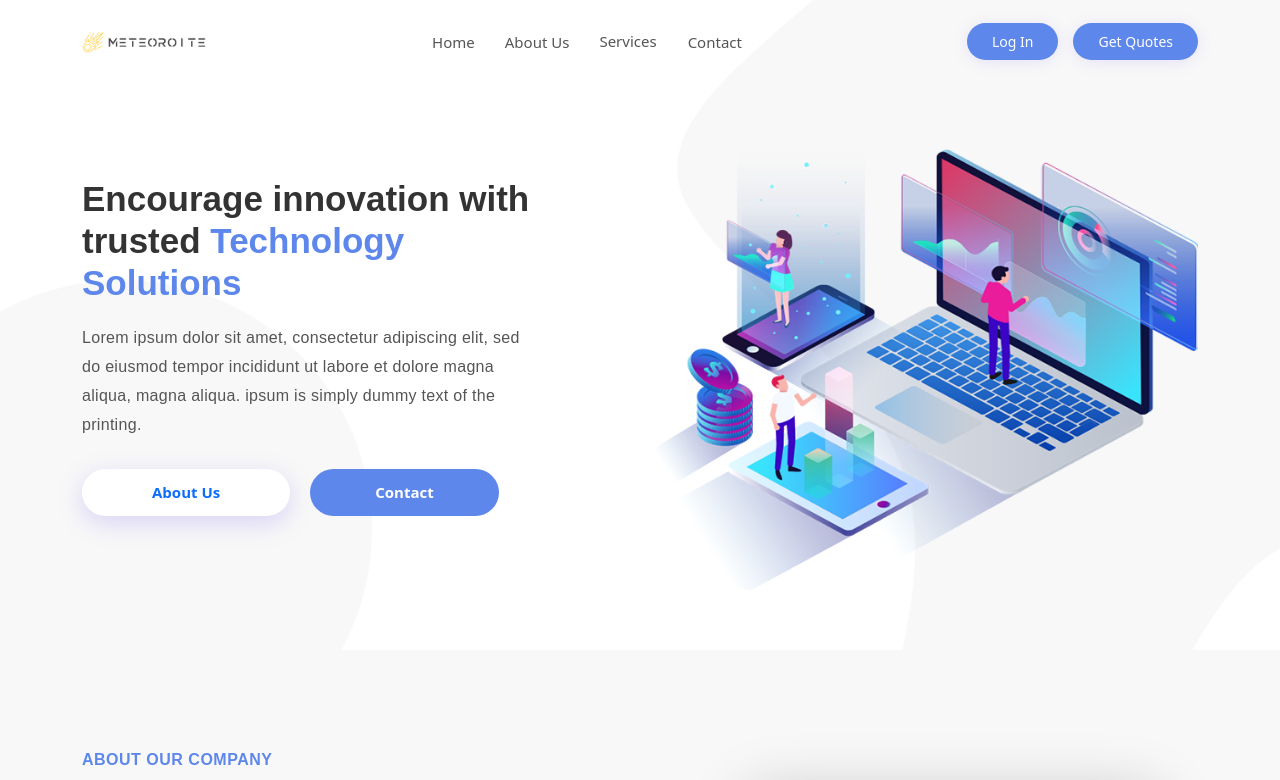
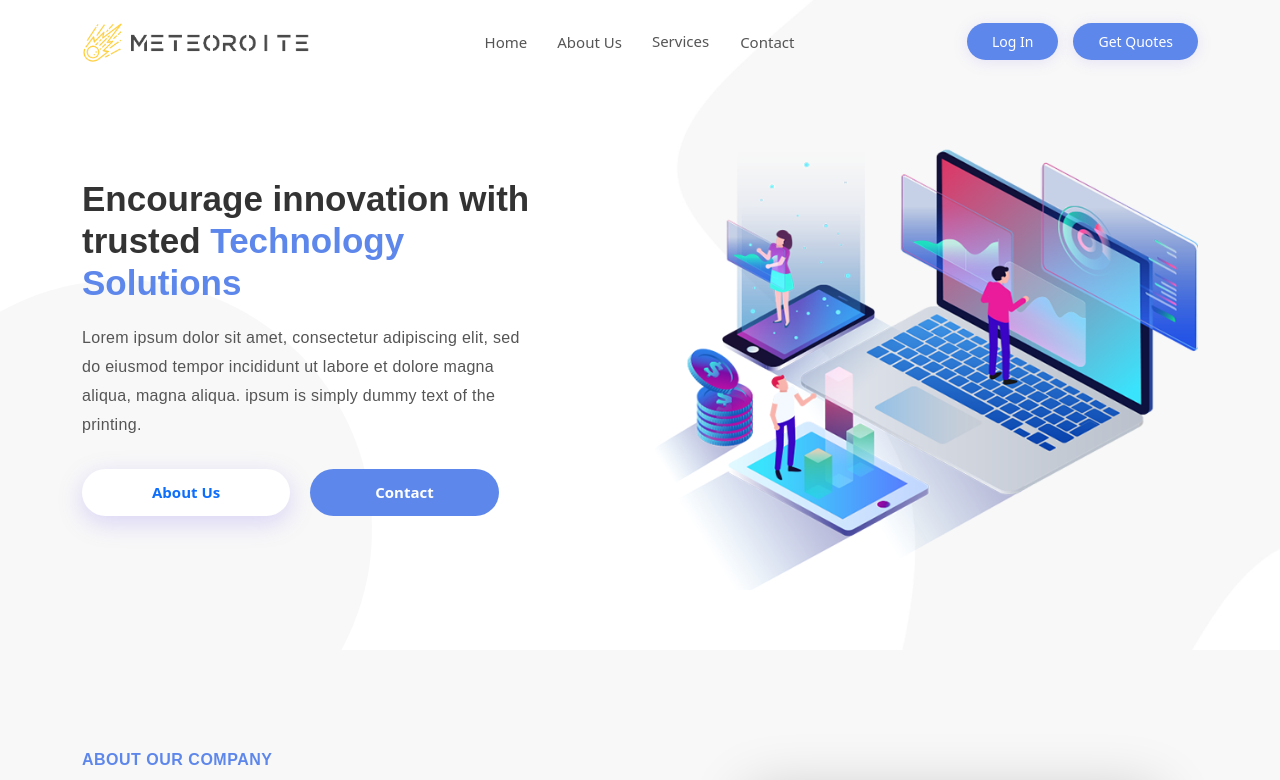
Before and after one commit to tuaha311/meteoroite, a Next.js app: page / in a window 1280 px wide. Shown: the top 780 px of the page. Built offline with nearby package versions, Linux system fonts and the light colour scheme.

Commit message:
logo enlarged

```diff
--- a/pages/components/NavBar.js
+++ b/pages/components/NavBar.js
@@ -50,8 +50,8 @@ const NavBar = (props) => {
                         src="/images/meteoroite_logo.png"
                         className="white-logo"
                         alt="logo"
-                        width="125px"
-                        height="35px"
+                        width="230px"
+                        height="60px"
                       />
                     </Link>
                     <button
@@ -100,8 +100,8 @@ const NavBar = (props) => {
                     src="/images/meteoroite_logo.png"
                     className="white-logo"
                     alt="logo"
-                    width="125px"
-                    height="35px"
+                    width="230px"
+                    height="60px"
                   />
                   {/* <img src="/images/meteoroite_logo.png" className="black-logo" alt="logo" width="200px" height="50px" /> */}
                 </Link>
@@ -248,8 +248,8 @@ const NavBar = (props) => {
                         src="/images/meteoroite_logo.png"
                         className="white-logo"
                         alt="logo"
-                        width="125px"
-                        height="35px"
+                        width="230px"
+                        height="60px"
                       />
                       {/* <img src="/images/meteoroite_logo.png" className="black-logo" alt="logo" width="200px" height="50px" /> */}
                     </Link>
@@ -265,8 +265,8 @@ const NavBar = (props) => {
                       src="/images/meteoroite_logo.png"
                       className="white-logo"
                       alt="logo"
-                      width="125px"
-                      height="35px"
+                      width="230px"
+                      height="60px"
                     />
                     {/* <img src="/images/meteoroite_logo.png" className="black-logo" alt="logo" width="200px" height="50px" /> */}
                   </Link>
```
